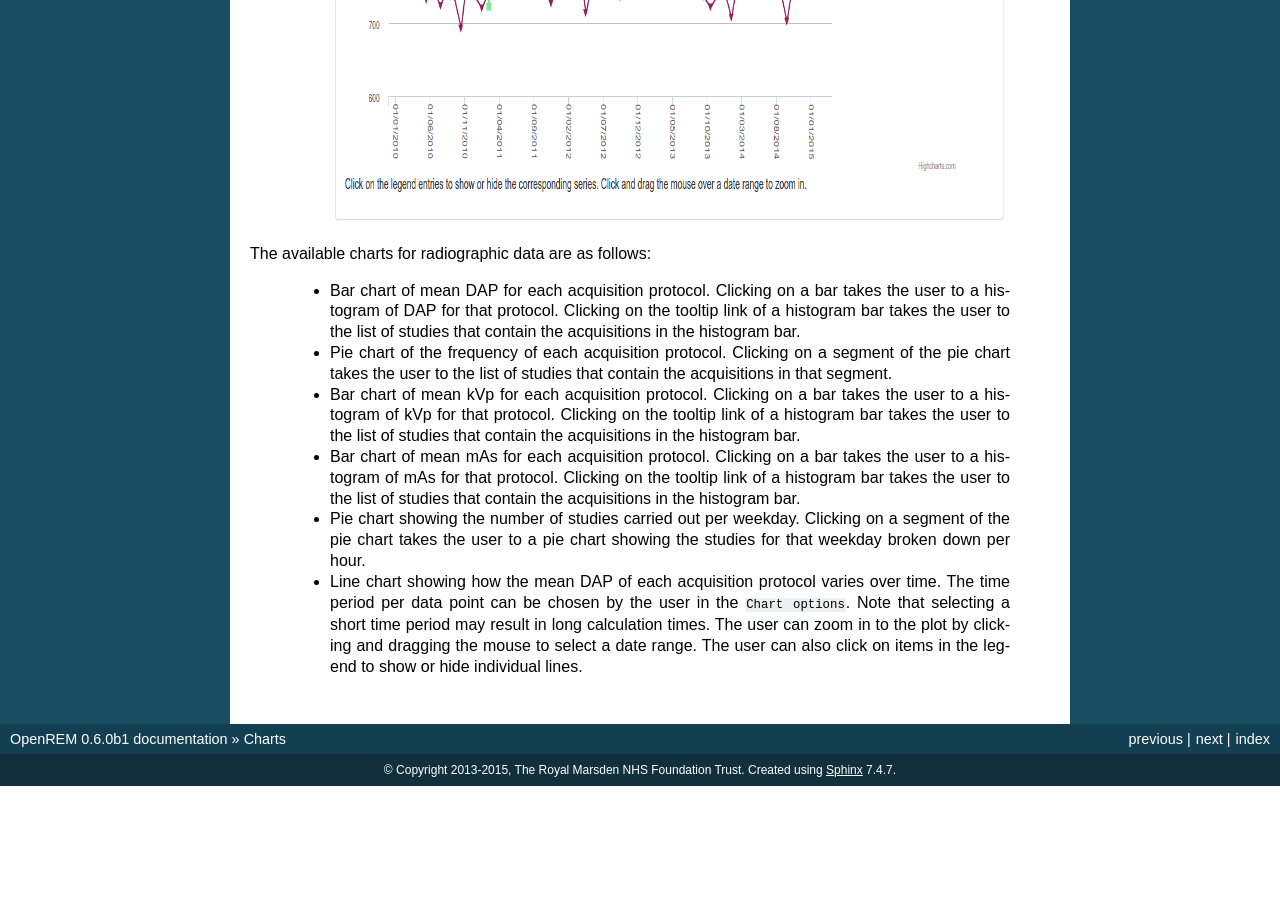
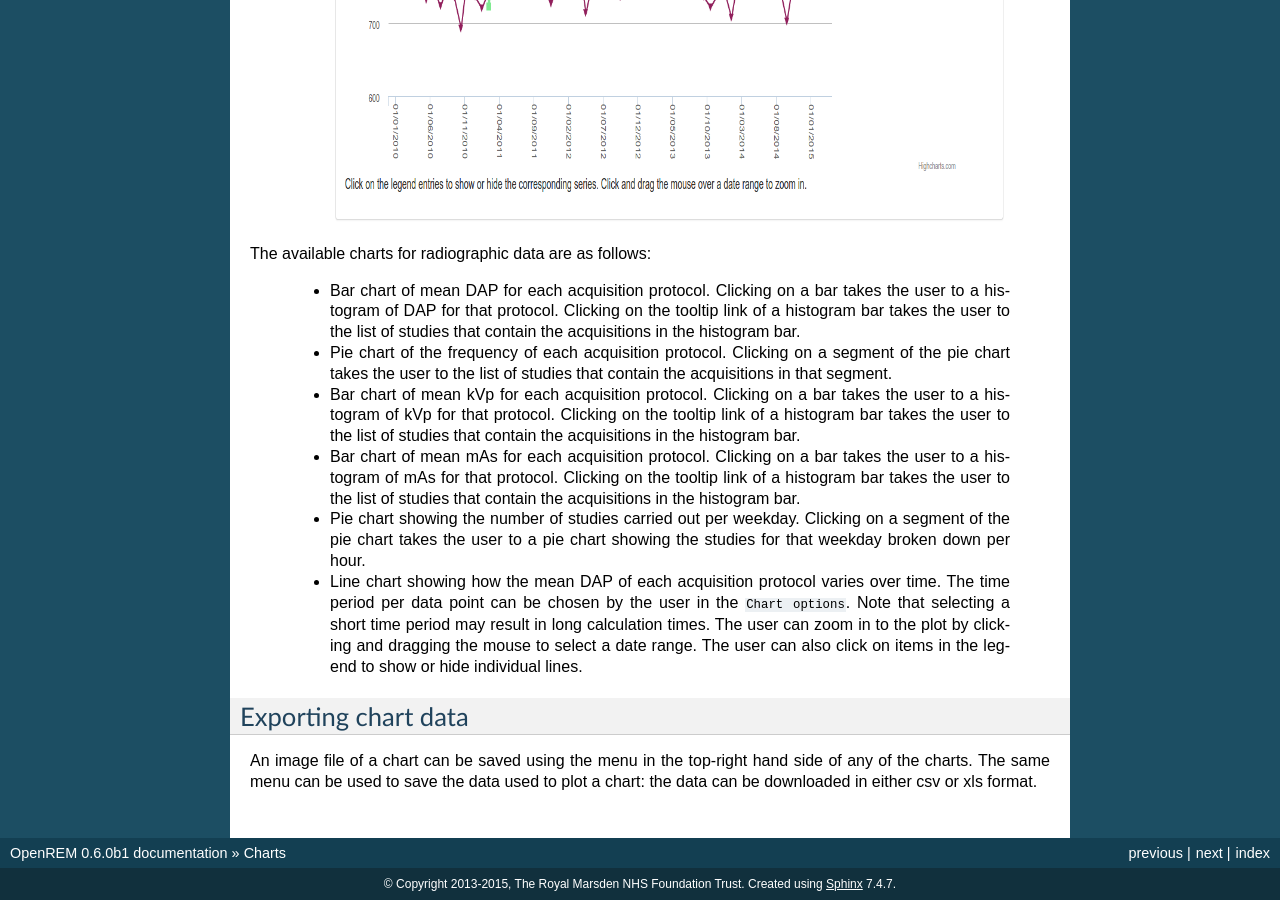
Before and after one commit to ckswilliams/modOpenREM, a Sphinx documentation site: the page built from docs/charts.rst, in a window 1280 px wide and 900 px high, scrolled down 6489 px. Built offline with Sphinx 7.4.7, drawn with Linux system fonts in a browser that asks for light colours; before the commit the page ends 7275 px from its top, so only the background shows below that.

Commit message:
Added chart data export documentation. References issue 211

```diff
--- a/docs/charts.rst
+++ b/docs/charts.rst
@@ -150,3 +150,11 @@ The available charts for radiographic data are as follows:
       in long calculation times. The user can zoom in to the plot by clicking
       and dragging the mouse to select a date range. The user can also click on
       items in the legend to show or hide individual lines.
+
+********************
+Exporting chart data
+********************
+
+An image file of a chart can be saved using the menu in the top-right hand side
+of any of the charts. The same menu can be used to save the data used to plot a
+chart: the data can be downloaded in either csv or xls format.
```
